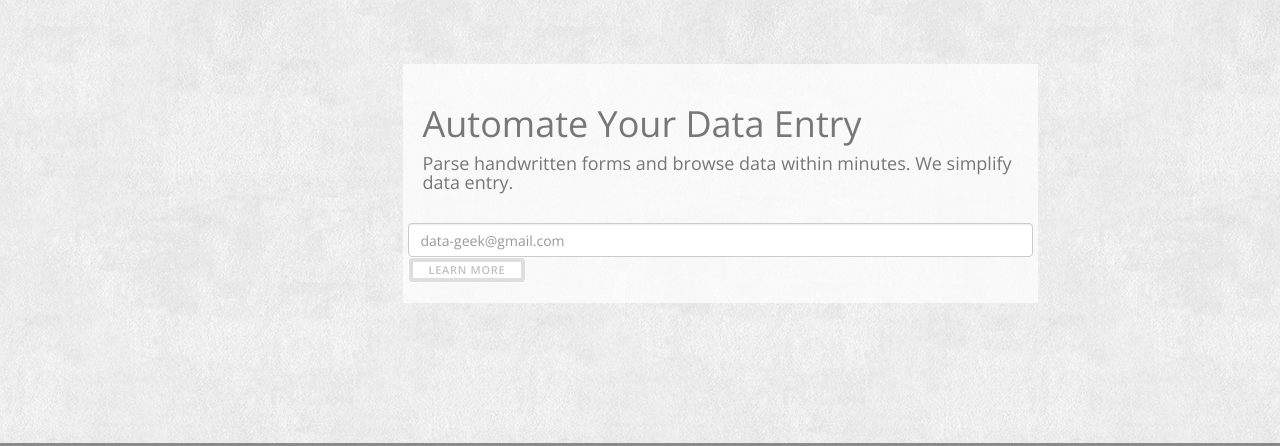
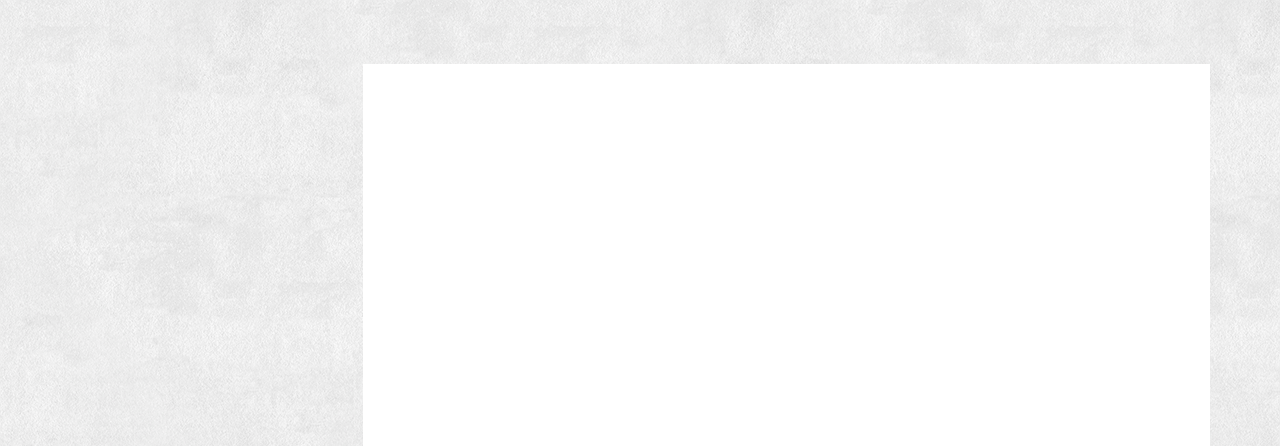
Before and after one commit to linstantnoodles/formjam, a website: page client/index.html in a window 1280 px wide. Shown: the top 446 px of the page. Drawn offline with nearby package versions, Linux system fonts and the light colour scheme.

Commit message:
reverting index

```diff
--- a/client/index.html
+++ b/client/index.html
@@ -14,6 +14,8 @@
         <link href="//netdna.bootstrapcdn.com/bootstrap/3.1.1/css/bootstrap.min.css" rel="stylesheet">
         <link rel="stylesheet" href="styles/main.css">
         <!-- endbuild -->
+        <!-- build:js scripts/vendor/modernizr.js -->
+        <script src="bower_components/modernizr/modernizr.js"></script>
         <script src =""></script>
         <!-- endbuild -->
     </head>
@@ -25,36 +27,17 @@
     </header>
     <div id="main-content" class="wrapper">
         <div class="container">
-                <div id="landing-page" class="col-xs-7">
-                    <section id="welcome">
-                    <div class="pitch col-xs-12">
-                        <h1>Automate Your Data Entry</h1>
-                        <!-- <div class="struggle-illustration"></div> -->
-                        <h4>Parse handwritten forms and browse data within minutes. We simplify data entry.</h4>
-                        <br />
-                        <div class="row">
-                            <div class="span4" id="form-wrapper">
-                              <div id="email-form" class="span4 offset1">
-                                  <div class="input-append custom-width">
-                                    <form accept-charset="UTF-8" action="" id="opt-in-form" method="post">
-                                        <input id="email" class="form-control col-lg-4" name="email" placeholder="data-geek@gmail.com" type="email" value="">
-                                        <input class="btn btn-large btn-theme" id="sign-up-button" name="commit" type="submit" value="Learn More">
-                                    </form>
-                                <div>
-                            </div>
-                        </div>
-                    </section>
+            <div class="row">
 
-                <!-- <div id="left" class=" col-xs-12 col-sm-4 col-lg-3"> -->
+                <div id="left" class=" col-xs-12 col-sm-4 col-lg-3">
                     <!-- form-template-sidebar -->
-                <!-- </div>
-                <div id="right" class=" col-xs-12 col-sm-8 col-lg-9"> -->
+                </div>
+                <div id="right" class=" col-xs-12 col-sm-8 col-lg-9">
                         <!-- workbench-sidebar -->
-                     <!-- <div class="workbench box">
-                    </div> --> <!-- .workbench end
+                     <div class="workbench box">
+                    </div> <!-- .workbench end
                 </div>
             </div><!-- .row end -->
-            </div>
         </div>
     </div><!--wrapper end-->
 </div>
```
